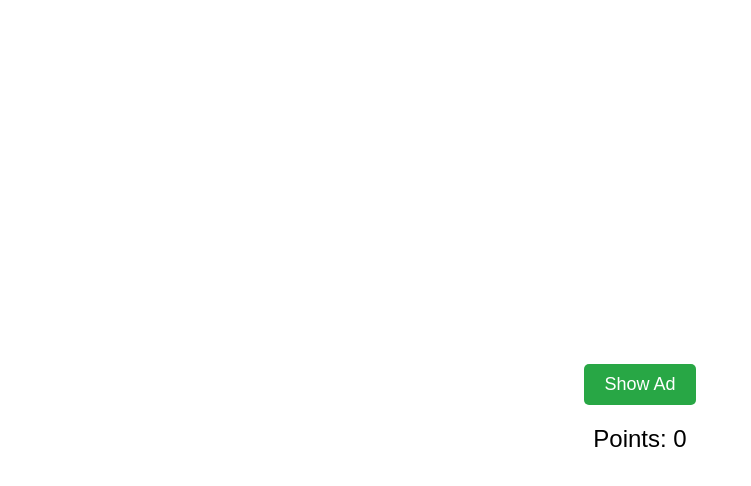
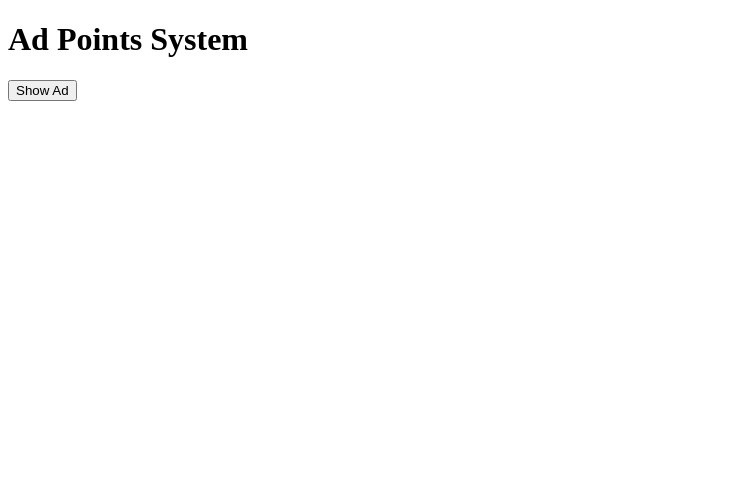
Before and after one commit to mdshuaibbd/View-ads, a plain HTML site: page i.html in a window 1280 px wide. Shown: the whole page, without its empty margins (0-751 px from the left). Drawn offline with Linux system fonts and the light colour scheme.

Commit message:
Update i.html

```diff
--- a/i.html
+++ b/i.html
@@ -3,41 +3,36 @@
 <head>
     <meta charset="UTF-8">
     <meta name="viewport" content="width=device-width, initial-scale=1.0">
-    <title>Secure Ad Point System</title>
+    <title>Ad Points System</title>
     <script src='//niphaumeenses.net/vignette.min.js' data-zone='8442747' data-sdk='show_8442747'></script>
-    <style>
-        body {
-            display: flex;
-            flex-direction: column;
-            align-items: center;
-            justify-content: center;
-            height: 100vh;
-            font-family: Arial, sans-serif;
-        }
-
-        #kzQX_23FJ {
-            padding: 10px 20px;
-            font-size: 18px;
-            background-color: #28a745;
-            color: white;
-            border: none;
-            border-radius: 5px;
-            cursor: pointer;
-        }
-
-        #kzQX_23FJ:hover {
-            background-color: #218838;
-        }
-
-        #pnts_YF7kz {
-            margin-top: 20px;
-            font-size: 24px;
-        }
-    </style>
 </head>
 <body>
-    <button id="kzQX_23FJ">Show Ad</button>
-    <div id="pnts_YF7kz">Points: 0</div>
-    <script src="s.js"></script>
+    <h1>Ad Points System</h1>
+    <button id="showAd">Show Ad</button>
+
+    <script>
+        document.getElementById('showAd').onclick = function() {
+            show_8442747().then(() => {
+                // Replace 'your_telegram_username' with the actual Telegram username
+                const username = 'your_telegram_username'; // Replace this with the actual Telegram username
+
+                // Send request to add points
+                fetch('http://localhost:5000/addPoints', {
+                    method: 'POST',
+                    headers: {
+                        'Content-Type': 'application/json'
+                    },
+                    body: JSON.stringify({ username })
+                })
+                .then(response => response.json())
+                .then(data => {
+                    alert(`You have seen the ad! Your points: ${data.points}`);
+                })
+                .catch(error => {
+                    console.error('Error:', error);
+                });
+            });
+        };
+    </script>
 </body>
 </html>
```
